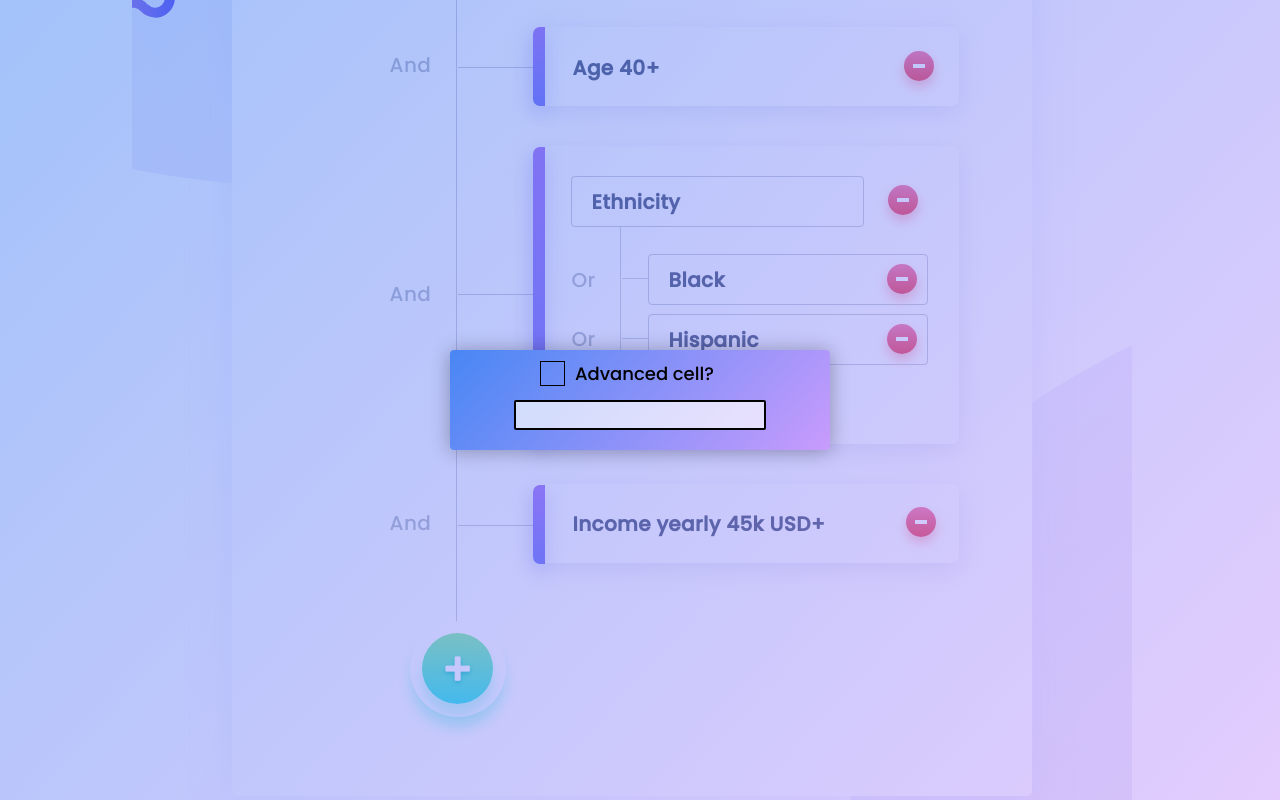
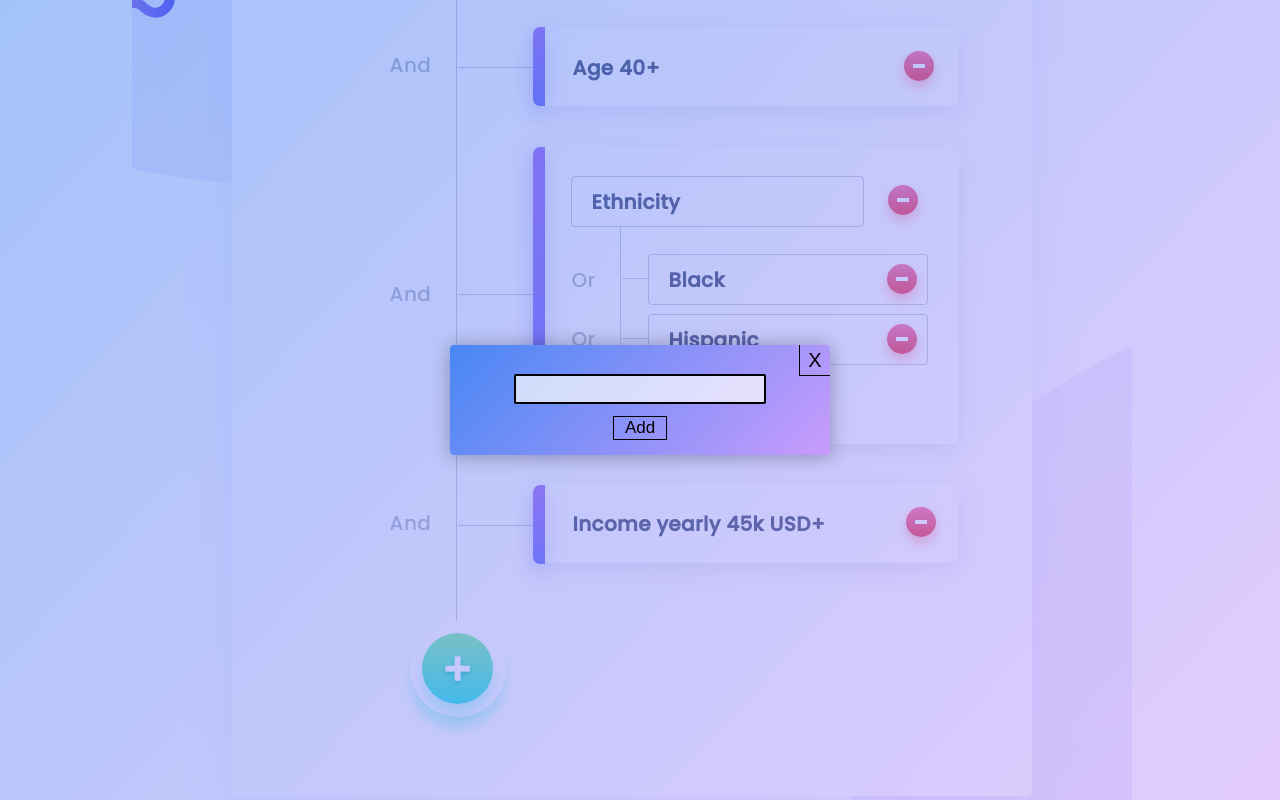
Before and after one commit to m-domagala/recruitment-task-1st-job, a React (Create React App) app: page / in a window 1280 px wide. Both pictures are taken after a click on the button 629 px from the left and 717 px from the top of the page. Shown: the part 317-1117 px from the top of the page. Built offline with nearby package versions, Linux system fonts and the light colour scheme.

Commit message:
finish modal

```diff
--- a/src/components/panel/Modal.js
+++ b/src/components/panel/Modal.js
@@ -48,9 +48,14 @@ export default function Modal(props) {
        <input type="checkbox" className="checkbox" onChange={handleCheckboxToggle} />
        <span className="checkbox-checkmark"></span>
       </label>
-
-      <input ref={inputRef} type="text" maxLength={props.maxLength} className="modal__input" autoFocus value={inputValue} onChange={handleInputChange} />
+      <input ref={inputRef} type="text" pattern="^[a-zA-Z1-9].*" required maxLength={props.maxLength} className="modal__input" autoFocus value={inputValue} onChange={handleInputChange} />
+      <button className="modal__button-add" type="submit">
+       Add
+      </button>
      </form>
+     <button className="modal__button-close" onClick={props.toggleModal}>
+      X
+     </button>
     </div>
    </div>
   </>
--- a/src/components/panel/Modal.scss
+++ b/src/components/panel/Modal.scss
@@ -18,7 +18,7 @@
   z-index: 10;
   top: 50%;
   left: 50%;
-  height: 100px;
+  height: 150px;
   width: 380px;
   transform: translate(-50%, -50%);
   border-radius: 4px;
@@ -27,85 +27,50 @@
   background: linear-gradient(312.39deg, lighten(#ed88ff, 5%) -32%, lighten(#1868f1, 10%) 100%);
   box-shadow: 0 1px 20px rgba(0, 0, 0, 0.3);
  }
-
- .checkbox-container {
-  position: relative;
-  top: 10px;
-  left: 90px;
-  padding-left: 35px;
-  margin-bottom: 12px;
-  cursor: pointer;
-  font-size: 18px;
-  user-select: none;
-  & input {
-   position: absolute;
-   opacity: 0;
-   cursor: pointer;
-   height: 0;
-   width: 0;
+ &__button-add {
+  position: absolute;
+  bottom: 15px;
+  left: 50%;
+  height: 24px;
+  width: 54px;
+  transform: translateX(-50%);
+  font-size: 17px;
+  border: 1px solid black;
+  background-color: transparent;
+  &:hover {
+   border: 2px solid black;
+   background-color: rgba(255, 255, 255, 0.2);
   }
  }
-
- .checkbox-checkmark:after {
-  content: '';
+ &__button-close {
+  box-sizing: content-box;
   position: absolute;
-  display: none;
+  top: 0px;
+  right: 0px;
+  height: 30px;
+  width: 30px;
+  cursor: pointer;
+  font-family: arial, sans-serif;
+  font-size: 20px;
+  line-height: 25px;
+  border-radius: 0 4px 0 0;
+  border: none;
+  border-left: 1px solid black;
+  border-bottom: 1px solid black;
+  background-color: transparent;
+  &:hover {
+   border-left: 2px solid black;
+   border-bottom: 2px solid black;
+   background-color: rgba(255, 255, 255, 0.2);
+  }
  }
-
- .checkbox {
-  position: absolute;
-  opacity: 0;
-  cursor: pointer;
-  height: 0;
-  width: 0;
- }
-
- .checkbox-checkmark {
-  position: absolute;
-  top: 0;
-  left: 0;
-  height: 25px;
-  width: 25px;
-  border: 1px solid black;
- }
-
- .checkbox-container:hover input ~ .checkbox-checkmark {
-  background-color: rgba(255, 255, 255, 0.1);
-  border: 2px solid black;
- }
-
- .checkbox-container input:checked ~ .checkbox-checkmark {
-  background-color: rgba(255, 255, 255, 0.1);
-  border: 2px solid black;
- }
-
- .checkbox-checkmark:after {
-  content: '';
-  position: absolute;
-  display: none;
- }
-
- .checkbox-container input:checked ~ .checkbox-checkmark:after {
-  display: block;
- }
-
- .checkbox-container .checkbox-checkmark:after {
-  left: 5px;
-  top: -0.5px;
-  width: 8px;
-  height: 15px;
-  border: solid black;
-  border-width: 0 3.5px 3.5px 0;
-  transform: rotate(30deg);
- }
-
  &__input {
   position: absolute;
-  bottom: 20px;
+  top: 45%;
   left: 50%;
-  transform: translatex(-50%);
   height: 30px;
   width: 252px;
+  transform: translateX(-50%);
   line-height: 30px;
   font-size: 17px;
   text-indent: 4px;
@@ -119,11 +84,82 @@
  }
 }
 
-.ethnicity .modal {
- &__checkbox {
-  display: none;
-  &-label {
+.checkbox {
+ position: absolute;
+ height: 0;
+ width: 0;
+ opacity: 0;
+ cursor: pointer;
+ &-container {
+  position: relative;
+  top: 15px;
+  left: 90px;
+  padding-left: 35px;
+  margin-bottom: 12px;
+  user-select: none;
+  cursor: pointer;
+  font-size: 18px;
+ }
+ & input {
+  position: absolute;
+  height: 0;
+  width: 0;
+  opacity: 0;
+  cursor: pointer;
+ }
+ &-checkmark {
+  position: absolute;
+  top: 0;
+  left: 0;
+  height: 25px;
+  width: 25px;
+  border: 1px solid black;
+  &:after {
+   content: '';
    display: none;
+   position: absolute;
   }
  }
 }
+
+.checkbox-container:hover .checkbox-checkmark {
+ border: 2px solid black;
+ background-color: rgba(255, 255, 255, 0.2);
+}
+
+.checkbox:checked ~ .checkbox-checkmark {
+ border: 2px solid black;
+ background-color: rgba(255, 255, 255, 0.2);
+}
+
+.checkbox-checkmark:after {
+ content: '';
+ display: none;
+ position: absolute;
+}
+
+.checkbox:checked ~ .checkbox-checkmark:after {
+ display: block;
+}
+
+.checkbox-checkmark:after {
+ top: -0.5px;
+ left: 5px;
+ height: 16px;
+ width: 8px;
+ transform: rotate(30deg);
+ border: solid black;
+ border-width: 0 3.5px 3.5px 0;
+}
+
+.ethnicity .modal__content {
+ height: 110px;
+}
+
+.ethnicity .modal__input {
+ top: 26%;
+}
+
+.ethnicity .checkbox-container {
+ display: none;
+}
```
